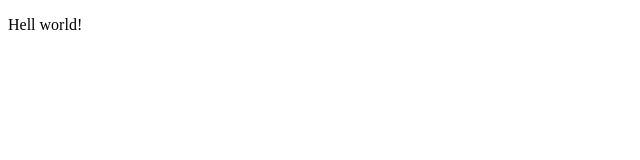
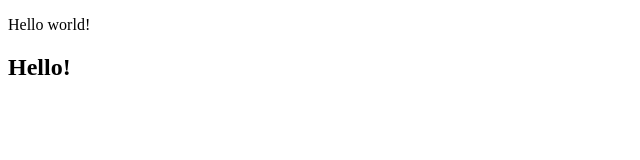
Before and after one commit to JustEnergyStar/project, a website: page index.html in a window 1280 px wide. Shown: the whole page, without its empty margins (0-640 px from the left). Drawn offline with Linux system fonts and the light colour scheme.

Commit message:
index.html mod

```diff
--- a/index.html
+++ b/index.html
@@ -8,8 +8,8 @@
 </head>
 <body>
 
-   <p>Hell world!</p>
-
+   <p>Hello world!</p>
+   <h2>Hello!</h2>
    <!--script>
    alert(1);
    </script-->
```
